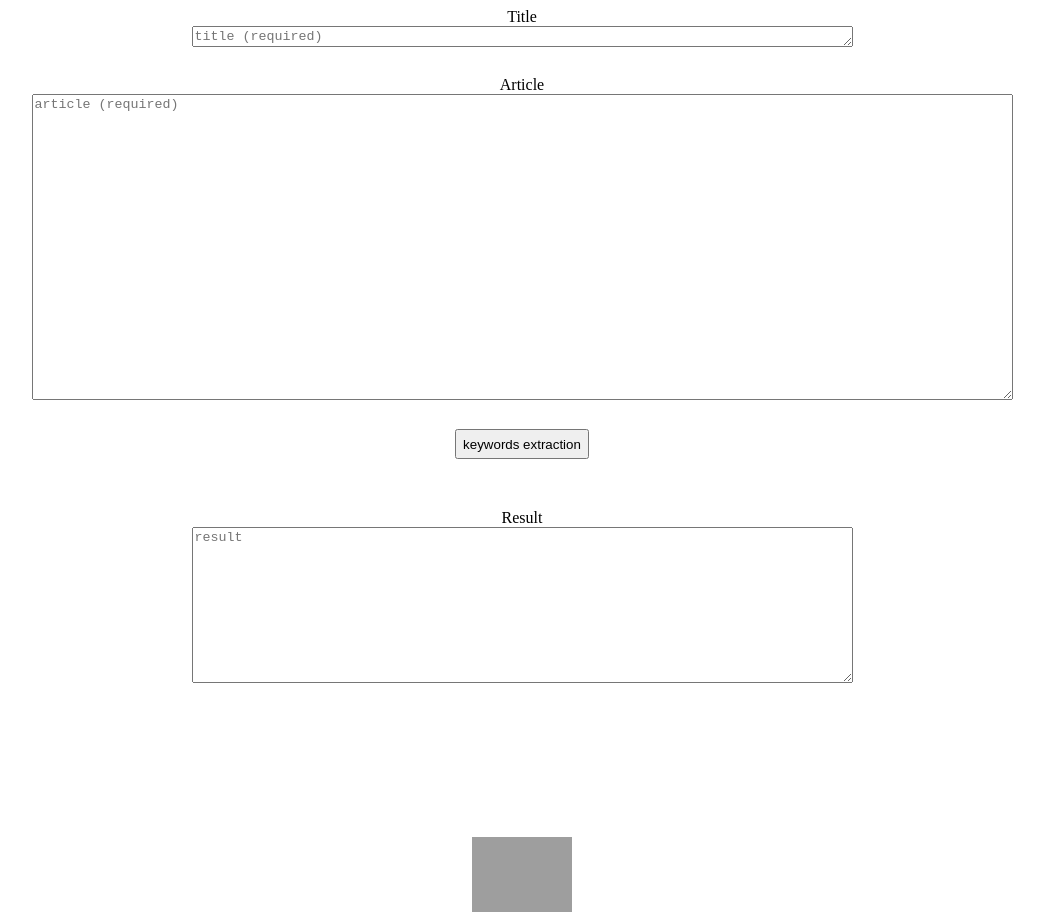
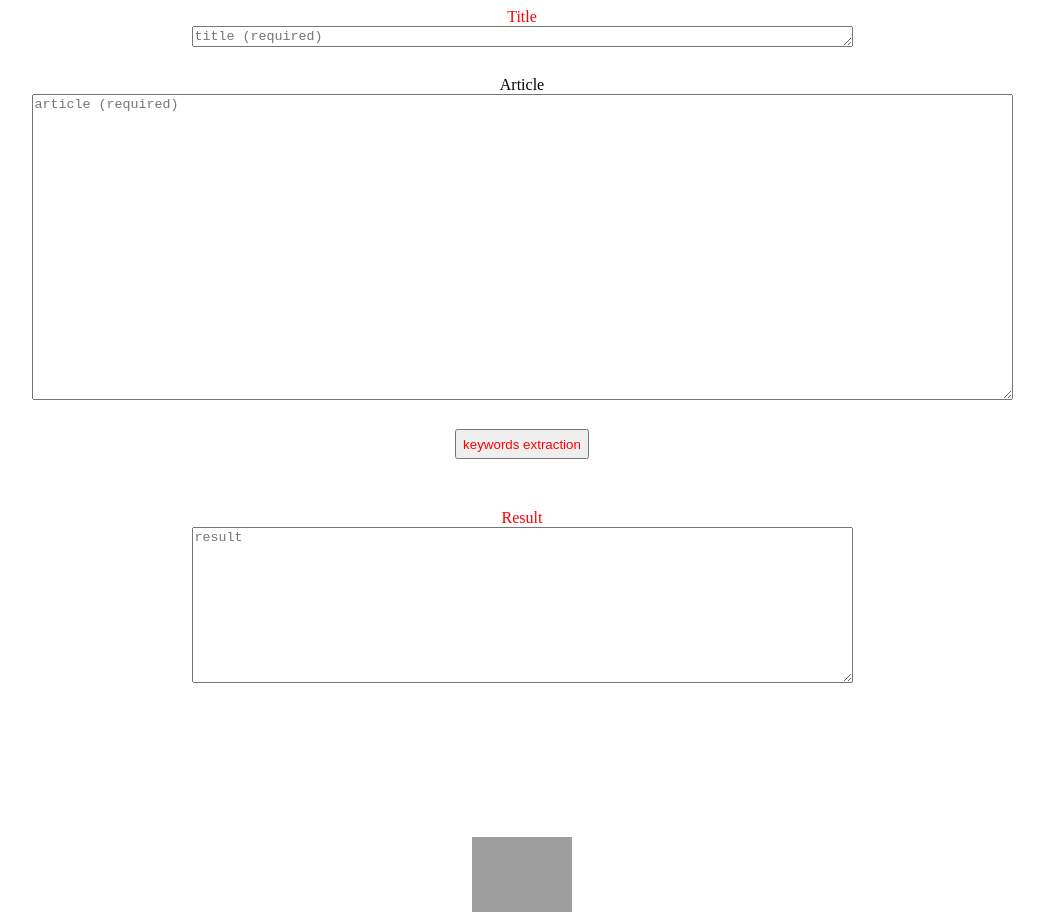
Before and after one commit to alksoho-tomcat/keywordextraction, a plain HTML site: page index.html in a window 1280 px wide. Shown: the whole page, without its empty margins (118-1162 px from the left). Drawn offline with nearby package versions, Linux system fonts and the light colour scheme; grey boxes are pictures that could not be loaded.

Commit message:
Update stylesheet.css

```diff
--- a/stylesheet.css
+++ b/stylesheet.css
@@ -4,6 +4,7 @@
 	margin-left: auto;
 	margin-right: auto;
 	margin-bottom: 25px;
+	color: red;
 }
 
 .inputTextarea{
@@ -11,13 +12,14 @@
 	height: auto;
 	margin-left: auto;
 	margin-right: auto;
-	color: green;
+	color: red;
 }
 
 #button{
 	width: auto;
 	height: 30px;
-	margin-top: 25px
+	margin-top: 25px;
+	color: red;
 }
 
 .outputResult{
@@ -27,4 +29,5 @@
 	margin-bottom: 150px;
 	margin-left: auto;
 	margin-right: auto;
+	color: red;
 }
```
